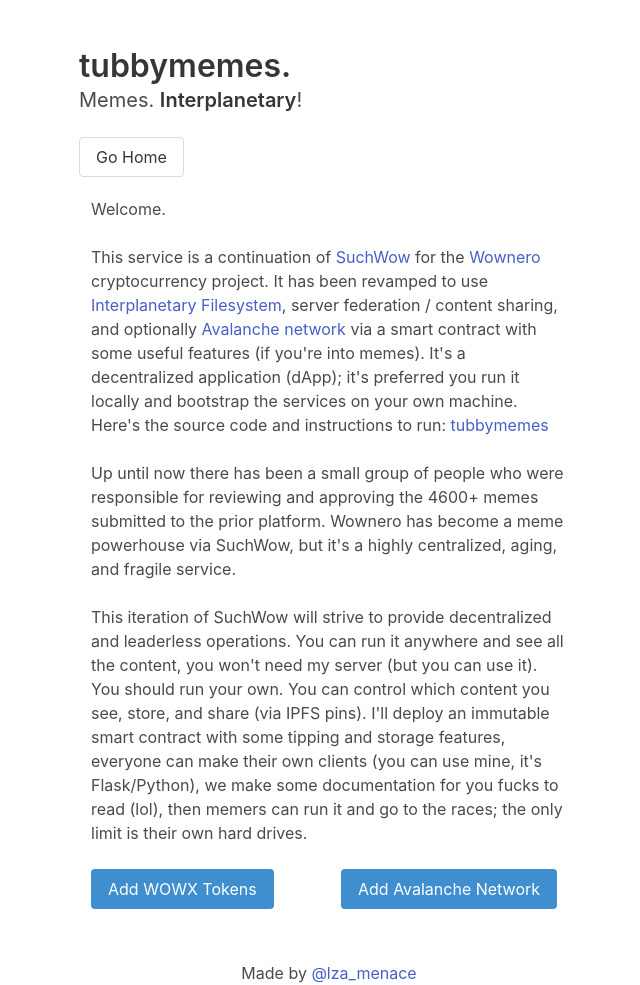
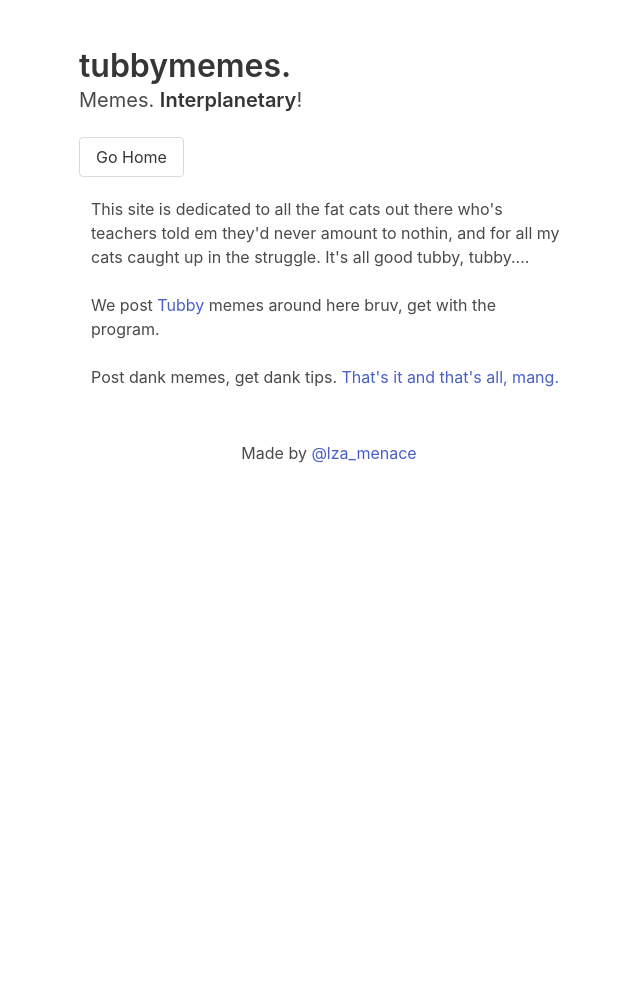
Before and after one commit to lalanza808/tubbymemes, a Flask app: page /about in a window 1280 px wide. Shown: the whole page, without its empty margins (311-951 px from the left). After the commit the page ends 463 px from the top, so only its background shows below. Run offline with Flask 2, Linux system fonts and the light colour scheme; some libraries are stand-ins or nearby versions.

Commit message:
update about page, more skrt

```diff
--- a/tubbymemes/templates/about.html
+++ b/tubbymemes/templates/about.html
@@ -9,36 +9,16 @@
         <div class="columns">
           <div class="column screen" style="padding-top:1em;">
             <p>
-              Welcome. </br>
-            </br>
-              This service is a continuation of <a href="https://suchwow.xyz">SuchWow</a> for the <a href="https://wownero.org">Wownero</a> cryptocurrency project.
-              It has been revamped to use <a href="https://ipfs.io">Interplanetary Filesystem</a>, server federation / content sharing,  and optionally <a href="https://www.avax.network/">Avalanche network</a> via a smart contract with some useful features (if you're into memes). It's a decentralized application (dApp); it's preferred you run it locally and bootstrap the services on your own machine. Here's the source code and instructions to run: <a href="https://github.com/lalanza808/tubbymemes/" target="_blank">tubbymemes</a>
+              This site is dedicated to all the fat cats out there who's teachers told em they'd never amount to nothin, and for all my cats caught up in the struggle. It's all good tubby, tubby....
             </p>
           </br>
             <p>
-              Up until now there has been a small group of people who were responsible for reviewing and approving the 4600+ memes submitted to the prior platform.
-              Wownero has become a meme powerhouse via SuchWow, but it's a highly centralized, aging, and fragile service.
+              We post <a href="https://tubbycats.xyz" target="_blank">Tubby</a> memes around here bruv, get with the program.
             </p>
           </br>
             <p>
-              This iteration of SuchWow will strive to provide decentralized and leaderless operations.
-              You can run it anywhere and see all the content, you won't need my server (but you can use it).
-              You should run your own.
-              You can control which content you see, store, and share (via IPFS pins).
-              I'll deploy an immutable smart contract with some tipping and storage features,
-              everyone can make their own clients (you can use mine, it's Flask/Python),
-              we make some documentation for you fucks to read (lol),
-              then memers can run it and go to the races; the only limit is their own hard drives.
+              Post dank memes, get dank tips. <a href="https://youtu.be/zUXow3d3-b0?t=61" target="_blank">That's it and that's all, mang.</a>
             </p>
-          </br>
-            <div class="columns">
-              <div class="column">
-                <a class="button is-info" onclick="addWOWX()">Add WOWX Tokens</a>
-              </div>
-              <div class="column">
-                <a class="button is-info" onclick="addAvalancheNetwork()">Add Avalanche Network</a>
-              </div>
-            </div>
           </div>
         </div>
     </div>
```
